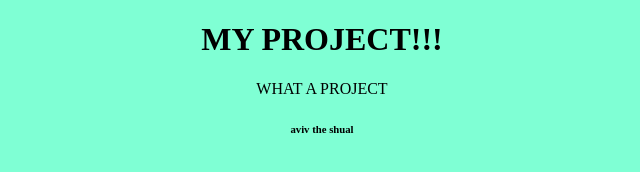
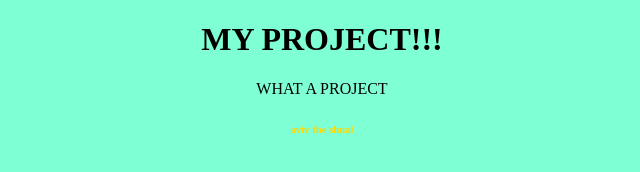
Before and after one commit to Avivissachar73/my_project2, a plain HTML site: page index.html in a window 1280 px wide. Shown: the full height of the page, 318-958 px from the left. Drawn offline with Linux system fonts and the light colour scheme.

Commit message:
fixing footer tag name

```diff
--- a/index.html
+++ b/index.html
@@ -8,8 +8,11 @@
         body{
             background-color: aquamarine;
         }
-        footer, h1, p {
+        h6, h1, p {
             text-align: center;
+        }
+        h6 {
+            color: gold;
         }
     </style>
 </head>
@@ -18,6 +21,6 @@
 
     <p>WHAT A PROJECT</p>
 
-    <footer><h6>aviv the shual</h6></footer>
+    <div><h6>aviv the shual</h6></div>
 </body>
 </html>
```
